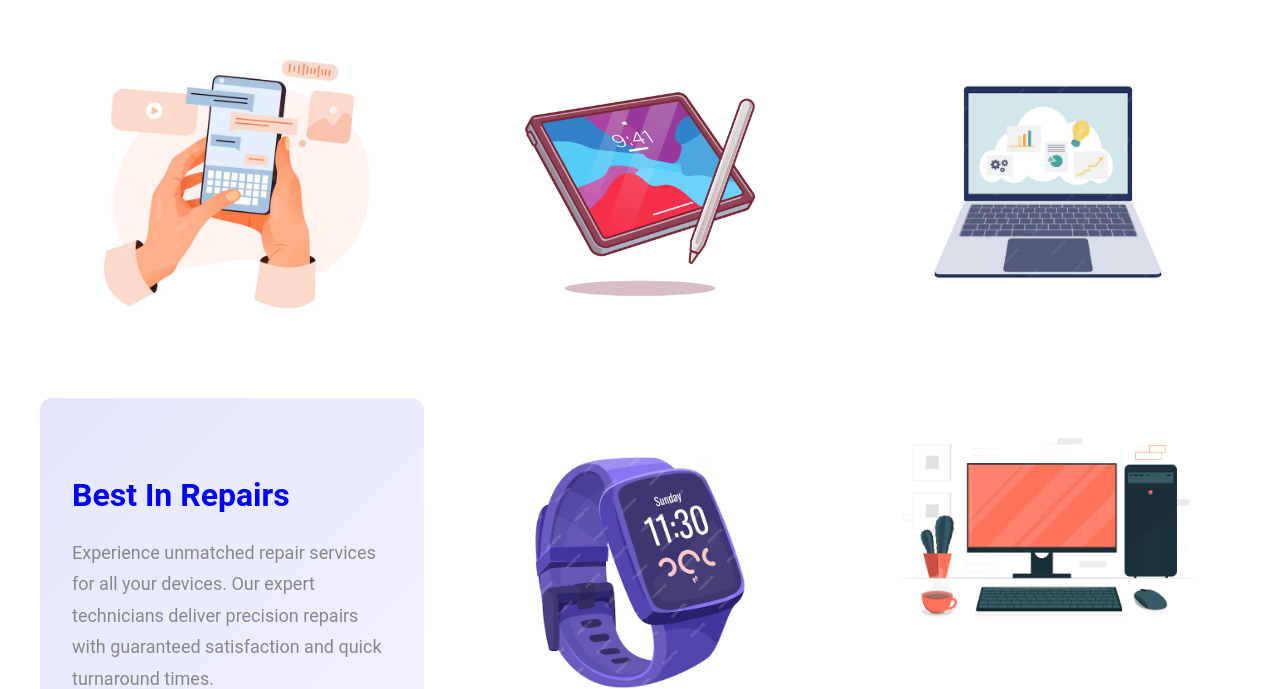
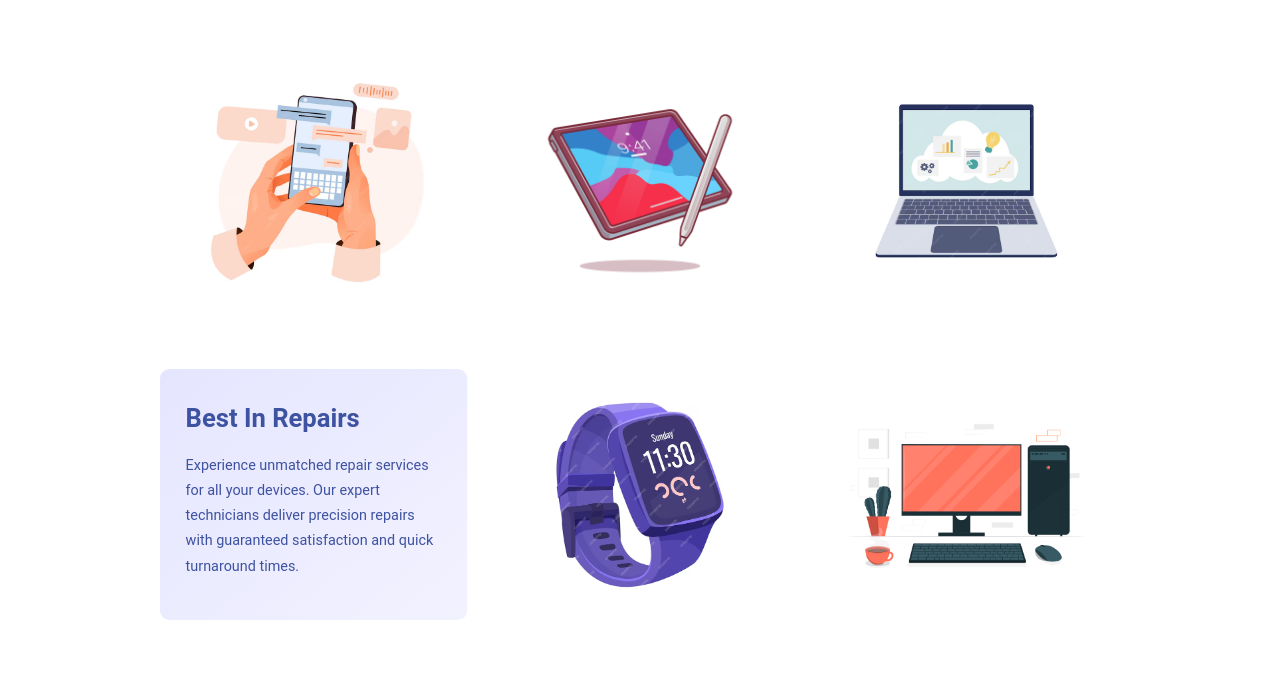
Before and after one commit to kishansrivastava-ks/repaireze-b2b, a React (Vite) app: page / in a window 1280 px wide. Shown: the part 1933-2622 px from the top of the page. Built offline with nearby package versions, Linux system fonts and the light colour scheme.

Commit message:
minor changes in previously added component

```diff
--- a/src/components/Home/BestInRepairs.jsx
+++ b/src/components/Home/BestInRepairs.jsx
@@ -16,7 +16,7 @@ const products = [
 
 // Styled Components
 const Section = styled.section`
-  padding: 4rem 0;
+  /* padding: 4rem 0; */
   background: #ffffff;
   /* border: 0.5rem solid red; */
 `;
@@ -42,19 +42,20 @@ const Grid = styled.div`
   }
 
   gap: 1.5rem;
+  transform: scale(0.8);
 `;
 
 const ProductCardContainer = styled.div`
   position: relative;
   overflow: hidden;
   border-radius: 0.75rem;
-  aspect-ratio: 1;
+  /* aspect-ratio: 1; */
   opacity: ${(props) => (props.visible ? 1 : 0)};
   transform: translateY(${(props) => (props.visible ? "0" : "20px")});
   transition: all 0.5s ease-out ${(props) => props.delay || "0ms"};
   /* border: 2px solid red; */
-  /* height: 15rem;
-  width: ; */
+  height: 90%;
+  width: 100%;
 `;
 
 const GradientBackground = styled.div`
@@ -119,29 +120,32 @@ const HighlightCard = styled.div`
   position: relative;
   border-radius: 0.75rem;
   padding: 2rem;
-  aspect-ratio: 1;
+  /* aspect-ratio: 1; */
+  height: 90%;
+  width: 100%;
   background: linear-gradient(
     to bottom right,
     rgba(0, 0, 255, 0.1),
     rgba(0, 0, 255, 0.05)
   );
+
   display: flex;
   flex-direction: column;
   justify-content: center;
   opacity: ${(props) => (props.visible ? 1 : 0)};
-  transform: translateY(${(props) => (props.visible ? "0" : "20px")});
+  transform: translateX(${(props) => (props.visible ? "0" : "-40px")});
   transition: all 0.5s ease-out ${(props) => props.delay || "0ms"};
 
   h2 {
     font-size: 2rem;
     font-weight: 700;
-    color: #0000ff;
+    color: var(--color-primary);
     margin-bottom: 1rem;
   }
 
   p {
     font-size: 1.125rem;
-    color: #888888;
+    color: var(--color-primary);
     line-height: 1.75;
   }
 `;
@@ -194,6 +198,7 @@ const BestInRepairs = () => {
               </HighlightCard>
             ) : (
               <ProductCardContainer
+                className="flex-center"
                 key={index}
                 ref={(el) => (itemRefs.current[index] = el)}
                 visible={visibleItems.has(index)}
```
